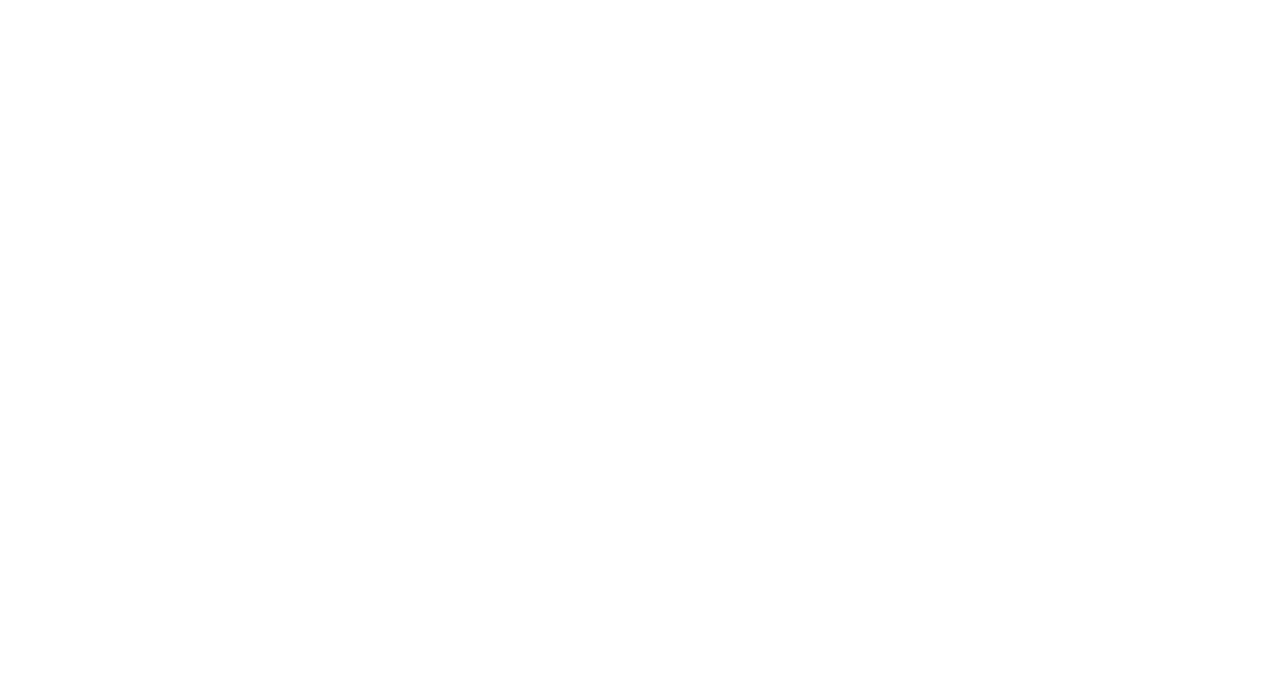
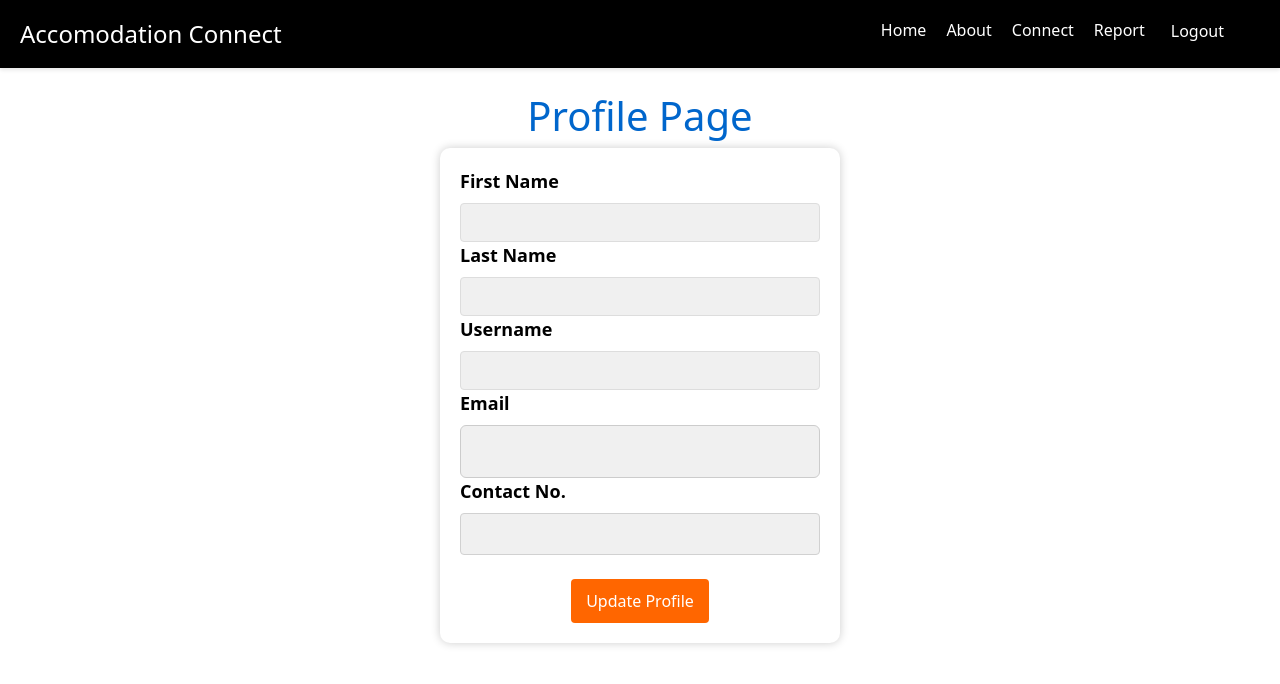
Before and after one commit to ganeshkrishna1/project_group_4, a React (Create React App) app: page /editabout/1 in a window 1280 px wide. Before the commit this address had no page. Shown: the top 684 px of the page. Built offline with nearby package versions, Linux system fonts and the light colour scheme.

Commit message:
About Completed

```diff
--- a/src/App.js
+++ b/src/App.js
@@ -10,6 +10,8 @@ import Notification from './components/Landlord/Notification';
 import Raiseproblem from './components/Communicationtools/Raiseproblem';
 import SolutionForm from './components/Communicationtools/Solutionform';
 import Problemform from './components/Communicationtools/Problemform';
+import About from './components/About/About';
+import Editabout from './components/About/Editabout';
 import 'bootstrap/dist/css/bootstrap.min.css'
 import {BrowserRouter, Routes, Route} from 'react-router-dom'
 
@@ -32,7 +34,8 @@ function App() {
         <Route path="/connectsolutionform/:id" element={<SolutionForm />} />
         <Route path="/connectproblemform" element={<Problemform />} />
         <Route path="/notifications" element={<Notification />} />
-
+        <Route path="/about" element={<About />} />
+        <Route path="/editabout/:userId" element={<Editabout />} />
       </Routes>
     </BrowserRouter>
   );
--- /dev/null
+++ b/src/components/About/About.css
@@ -0,0 +1,45 @@
+.profile {
+    display: flex;
+    flex-direction: column;
+    align-items: center;
+    justify-content: center;
+    min-height: 100vh;
+    text-align: center;
+    padding: 20px;
+    box-sizing: border-box;
+  }
+
+  .profile__main {
+    background-color: rgba(0, 0, 0, 0.7);
+    border-radius: 15px;
+    padding: 20px;
+    box-shadow: 0 0 20px rgba(0, 0, 0, 0.7);
+    width: 80%;
+    max-width: 400px;
+    margin: auto;
+  }
+
+  .profile__info {
+    font-size: 24px;
+    font-weight: bold;
+    margin-bottom: 20px;
+    color: antiquewhite;
+  }
+
+  .info {
+    background-color: rgba(0, 0, 0, 0.9);
+    padding: 20px;
+    border-radius: 10px;
+    box-shadow: 0 0 10px rgba(0, 0, 0, 0.7);
+  }
+
+  .info p {
+    margin: 0;
+    padding: 10px 0;
+    font-size: 18px;
+    color:aliceblue;
+  }
+
+  .info b {
+    color: #ffcc00; /* Game-themed yellow color */
+  }
--- /dev/null
+++ b/src/components/About/About.js
@@ -0,0 +1,58 @@
+import React, { useState, useEffect } from "react";
+import axios from "axios";
+import { Link } from "react-router-dom";
+import { FaEdit} from 'react-icons/fa';
+import NavigationBar from "../Navigation/NavigationBar";
+import "./About.css";
+const About = () => {
+  const [userProfile, setUserProfile] = useState(null);
+
+  useEffect(() => {
+    const userId = localStorage.getItem("userId");
+
+    if (userId) {
+      axios
+        .get(`http://localhost:8081/users/${userId}`)
+        .then((response) => {
+          setUserProfile(response.data);
+        })
+        .catch((error) => {
+          console.error("Error fetching user profile:", error);
+        });
+    }
+  }, []);
+
+  return (
+    <div> <NavigationBar />
+    <div className="profile">
+
+      {userProfile ? (
+        <div className="profile__main">
+          <div className="profile__info">Customer Info</div>
+          <div className="info">
+            <p>
+              <b>Firstname:</b> <div>{userProfile.firstname}</div>
+            </p>
+            <p>
+              <b>Lastname:</b> <div>{userProfile.lastname}</div>
+            </p>
+            <p>
+              <b>Username:</b> <div>{userProfile.username}</div>
+            </p>
+            <p>
+              <b>Email:</b> <div>{userProfile.email}</div>
+            </p>
+            <p>
+              <b>Contact No:</b> <div>{userProfile.contact_no}</div>
+            </p>
+            <Link to={`/editabout/${userProfile.user_id}`} id="Editabout"><FaEdit/></Link>
+          </div>
+        </div>
+      ) : (
+        <p>Loading user profile...</p>
+      )}
+    </div></div>
+  );
+};
+
+export default About;
--- /dev/null
+++ b/src/components/About/Editabout.css
@@ -0,0 +1,49 @@
+/* Editabout.css */
+
+body {
+    background-color: #f5f5f5; /* Light background color */
+    color: #333333; /* Dark text color for better readability */
+    font-family: "Arial", sans-serif; /* Choose a suitable font family */
+  }
+
+  .editabouth1 {
+    color: #0066cc; /* Blue color for the heading */
+  }
+
+  .editaboutform {
+    max-width: 400px;
+    margin: 0 auto;
+    padding: 20px;
+    background-color: #ffffff; /* Light background color for the form */
+    border-radius: 10px;
+    box-shadow: 0 0 10px rgba(0, 0, 0, 0.2);
+  }
+
+  .editaboutlabel {
+    display: block;
+    margin-bottom: 8px;
+  }
+
+  input {
+    width: 100%;
+    padding: 8px;
+    margin-bottom: 16px;
+    box-sizing: border-box;
+    background-color: #f0f0f0; /* Light background color for text input */
+    border: 1px solid #d1d1d1; /* Light border color */
+    border-radius: 4px;
+    color: #333333; /* Dark text color for input */
+  }
+
+  .updateabout {
+    background-color: #ff6600; /* Orange color for the button */
+    color: #ffffff; /* White text color for the button */
+    padding: 10px 15px;
+    border: none;
+    border-radius: 4px;
+    cursor: pointer;
+  }
+
+  .updateabout:hover {
+    background-color: #121111; /* Darker orange color on hover */
+  }
--- /dev/null
+++ b/src/components/About/Editabout.js
@@ -0,0 +1,120 @@
+import React, { useState, useEffect } from "react";
+import axios from "axios";
+import "./Editabout.css";
+import NavigationBar from "../Navigation/NavigationBar";
+
+function Editabout() {
+  const [userData, setUserData] = useState({
+    user_id: "",
+    firstname: "",
+    lastname: "",
+    username: "",
+    email: "",
+    contact_no: "",
+  });
+
+  useEffect(() => {
+    const userId = localStorage.getItem("userId");
+
+    if (userId) {
+      axios
+        .get(`http://localhost:8081/users/${userId}`)
+        .then((response) => {
+            setUserData(response.data);
+        })
+        .catch((error) => {
+          console.error("Error fetching user profile:", error);
+        });
+    }
+  }, []);
+
+  const handleInputChange = (event) => {
+    const { name, value } = event.target;
+    setUserData((prevData) => ({
+      ...prevData,
+      [name]: value,
+    }));
+  };
+
+
+  const handleSubmit = () => {
+    const userId = localStorage.getItem("userId");
+    if (userId) {
+      axios
+        .put(`http://localhost:8081/users/${userId}`, userData)
+        .then((response) => {
+          if (response.data.Status === "Success") {
+            // Data updated successfully
+            // You can also show a success message to the user
+          } else {
+            console.error("Error updating user data");
+          }
+        })
+        .catch((error) => {
+          console.error("Error updating user data: ", error);
+        });
+    }
+  };
+
+  return (
+    <div>
+        <NavigationBar />
+        <br></br>
+      <h1 className="editabouth1">
+        <center>Profile Page</center>
+      </h1>
+      <form className="editaboutform">
+        <div>
+          <label className="editaboutlabel">First Name</label>
+          <input
+            type="text"
+            name="firstname"
+            value={userData.firstname}
+            onChange={handleInputChange}
+          />
+        </div>
+        <div>
+          <label className="editaboutlabel">Last Name</label>
+          <input
+            type="text"
+            name="lastname"
+            value={userData.lastname}
+            onChange={handleInputChange}
+          />
+        </div>
+        <div>
+          <label className="editaboutlabel">Username</label>
+          <input
+            type="text"
+            name="username"
+            value={userData.username}
+            onChange={handleInputChange}
+          />
+        </div>
+        <div >
+          <label className="editaboutlabel">Email</label>
+          <input
+            type="email"
+            name="email"
+            value={userData.email}
+            onChange={handleInputChange}
+          />
+        </div>
+        <div>
+          <label className="editaboutlabel">Contact No.</label>
+          <input
+            type="tel"
+            name="contactno"
+            value={userData.contact_no}
+            onChange={handleInputChange}
+          />
+        </div><br></br><center>
+        <button className="updateabout" onClick={handleSubmit}>
+          Update Profile
+        </button></center>
+      </form>
+    </div>
+  );
+}
+
+export default Editabout;
```
Also changed, not shown: 1 other file (tests, documents, lock files or other folders).
